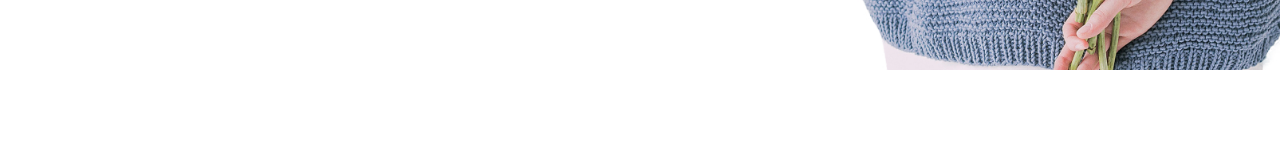
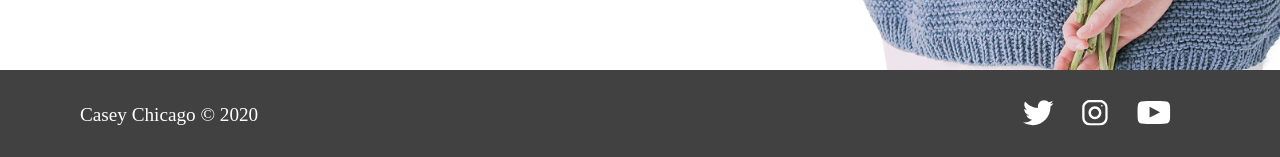
Before and after one commit to RudolphPereira/Casey-Chicago-Photography, a website: page index.html in a window 1280 px wide. Shown: the part 2982-3139 px from the top of the page. Before the commit the page ends 3056 px from the top, so only its background shows below. Drawn offline with Linux system fonts and the light colour scheme; a web font is replaced by a local one.

Commit message:
Added the Footer Section

```diff
--- a/index.html
+++ b/index.html
@@ -157,10 +157,25 @@
       </div>
     </section>
 
-    <!-- <footer class="footer">
-      <div class="footer__content">
-        <h2 class="footer__title">Casey Chicago</h2>
-      </div>
-    </footer> -->
+    <footer class="footer">
+      <h2 class="footer__title">Casey Chicago &copy; 2020</h2>
+
+      <ul class="footer__list">
+        <li class="footer__items">
+          <a href="#" class="footer__links"
+            ><img src="./img/twitter 1.svg" alt="twitter"
+          /></a>
+        </li>
+        <li class="footer__items">
+          <a href="#" class="footer__links"
+            ><img src="./img/instagram 1.svg" alt="instagram"
+          /></a>
+        </li>
+        <li class="footer__items">
+          <a href="#" class="footer__links"></a
+          ><img src="./img/youtube-symbol 1.svg" alt="youtube" />
+        </li>
+      </ul>
+    </footer>
   </body>
 </html>
--- a/style/sass/modules/_footer.scss
+++ b/style/sass/modules/_footer.scss
@@ -1,4 +1,24 @@
-// .footer {
-//   height: 10vh;
-//   background-color: grey;
-// }
+.footer {
+  height: 10vh;
+  background-color: #414141;
+  display: flex;
+  justify-content: space-between;
+  align-items: center;
+  padding: 0.3rem 5rem;
+
+  &__title {
+    font-size: 1.2rem;
+    font-family: "Frank Ruhl Libre", serif;
+    font-weight: 500;
+    color: white;
+  }
+
+  &__list {
+    display: flex;
+    align-items: center;
+  }
+
+  &__items {
+    margin-right: 1.8rem;
+  }
+}
```
Also changed, not shown: style/style.css.
